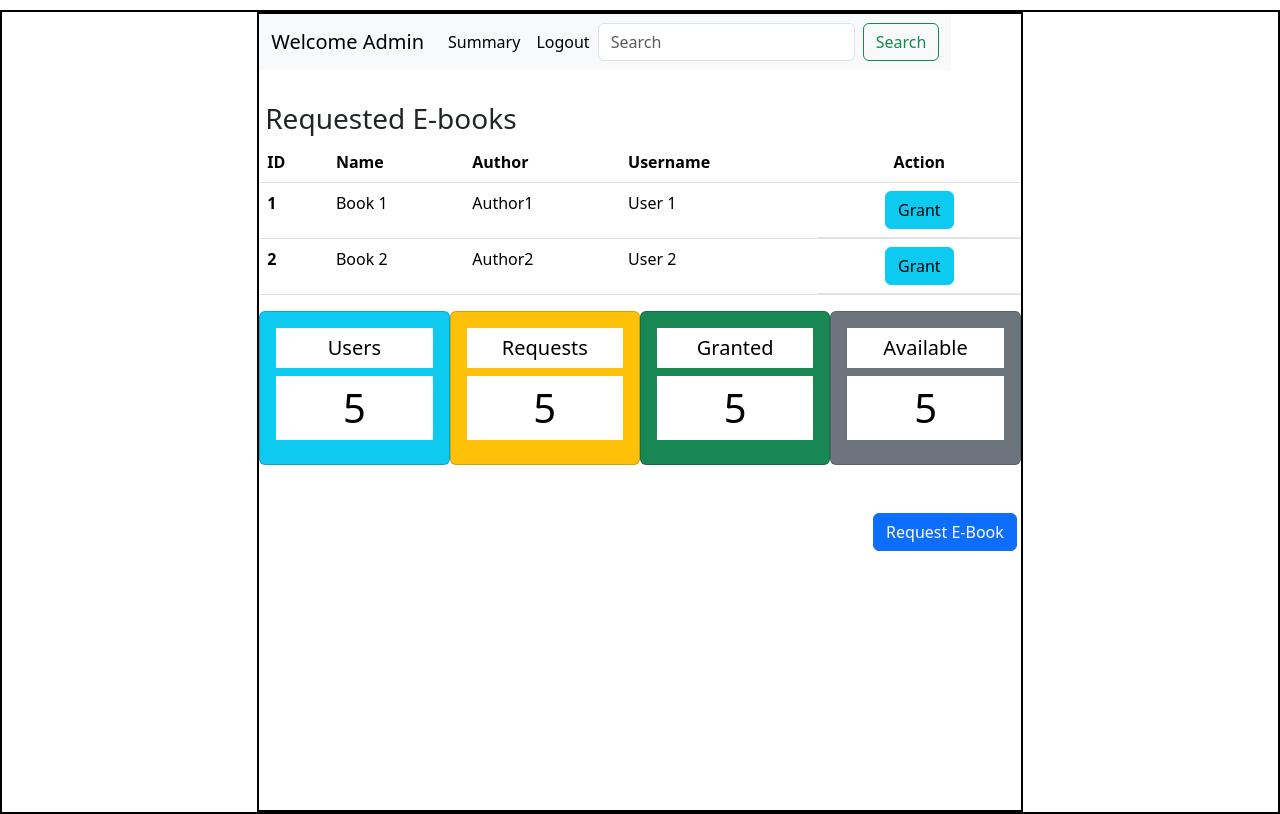
After one commit to rajdeepak01/Library-Management-System, a Python web app: template templates/admin_dash.html in a window 1280 px wide. The commit adds this page. Run offline with Jinja, Linux system fonts and the light colour scheme; the template is opened without the code that fills it, so the values that code supplies are empty.

Commit message:
2nd Commit

```diff
--- a/static/style.css
+++ b/static/style.css
@@ -23,3 +23,9 @@
     padding: 10px;
     border-radius: 5px;
 }
+
+.headings{
+    margin: 4px;
+    padding: 2px;
+    margin-top: 30px;
+}
--- /dev/null
+++ b/templates/admin_dash.html
@@ -0,0 +1,110 @@
+<!doctype html>
+<html lang="en">
+
+<head>
+    <title>Admin Dashboard</title>
+    <link href="https://cdn.jsdelivr.net/npm/bootstrap@5.3.8/dist/css/bootstrap.min.css" rel="stylesheet"
+        integrity="sha384-sRIl4kxILFvY47J16cr9ZwB07vP4J8+LH7qKQnuqkuIAvNWLzeN8tE5YBujZqJLB" crossorigin="anonymous">
+    <link rel="stylesheet" href="/static/style.css">
+
+    <style>
+        .card{
+            width: 200px;
+        }
+    </style>
+</head>
+
+<body>
+    <div id="main">
+        <div id="canvas">
+            <div class="nav">
+                <nav class="navbar navbar-expand-lg bg-body-tertiary">
+                    <div class="container-fluid">
+                        <a class="navbar-brand" href="#">Welcome Admin</a>
+                        <div class="collapse navbar-collapse" id="navbarSupportedContent">
+                            <ul class="navbar-nav me-auto mb-2 mb-lg-0">
+                                <li class="nav-item">
+                                    <a class="nav-link active" aria-current="page" href="#">Summary</a>
+                                </li>
+                            </ul>
+                            <ul class="navbar-nav me-auto mb-2 mb-lg-0">
+                                <li class="nav-item">
+                                    <a class="nav-link active" aria-current="page" href="#">Logout</a>
+                                </li>
+                            </ul>
+                            <form class="d-flex" role="search">
+                                <input class="form-control me-2" type="search" placeholder="Search"
+                                    aria-label="Search" />
+                                <button class="btn btn-outline-success" type="submit">Search</button>
+                            </form>
+                        </div>
+                    </div>
+                </nav>
+            </div>
+            <div id="content">
+                <h3 class="headings">Requested E-books</h3>
+                <div class="table">
+                    <table class="table">
+                        <thead>
+                            <tr>
+                                <th scope="col">ID</th>
+                                <th scope="col">Name</th>
+                                <th scope="col">Author</th>
+                                <th scope="col">Username</th>
+
+                                <th scope="col" class="text-center">Action</th>
+                            </tr>
+                        </thead>
+                        <tbody>
+                            <tr>
+                                <th scope="row">1</th>
+                                <td>Book 1</td>
+                                <td>Author1</td>
+                                <td>User 1</td>
+
+                                <td class="d-flex justify-content-center"><a href="" class="btn btn-info mx-2">Grant</a>
+                                </td>
+                            </tr>
+                            <tr>
+                                <th scope="row">2</th>
+                                <td>Book 2</td>
+                                <td>Author2</td>
+                                <td>User 2</td>
+                                <td class="d-flex justify-content-center"><a href="" class="btn btn-info mx-2">Grant</a>
+                                </td>
+                            </tr>
+                        </tbody>
+                    </table>
+                    <div class="d-flex justify-content-evenly text-center">
+                        <div class="card bg-info p-3">
+                            <h5>Users</h5>
+                            <h1>5</h1>
+                        </div>
+                        <div class="card bg-warning p-3">
+                            <h5>Requests</h5>
+                            <h1>5</h1>
+                        </div>
+                        <div class="card bg-success p-3">
+                            <h5>Granted</h5>
+                            <h1>5</h1>
+                        </div>
+                        <div class="card bg-secondary p-3">
+                            <h5>Available</h5>
+                            <h1>5</h1>
+                        </div>
+                    </div>
+
+                </div>
+                <div class="text-end mx-1 my-5">
+                    <a href="" class="btn btn-primary">Request E-Book</a>
+                </div>
+            </div>
+
+        </div>
+    </div>
+</body>
+<script src="https://cdn.jsdelivr.net/npm/bootstrap@5.3.8/dist/js/bootstrap.bundle.min.js"
+    integrity="sha384-FKyoEForCGlyvwx9Hj09JcYn3nv7wiPVlz7YYwJrWVcXK/BmnVDxM+D2scQbITxI"
+    crossorigin="anonymous"></script>
+
+</html>
```
Also changed, not shown: templates/create_eb.html (added, +45 -0 lines), templates/request.html (added, +71 -0 lines), templates/user_dash.html (added, +103 -0 lines).
